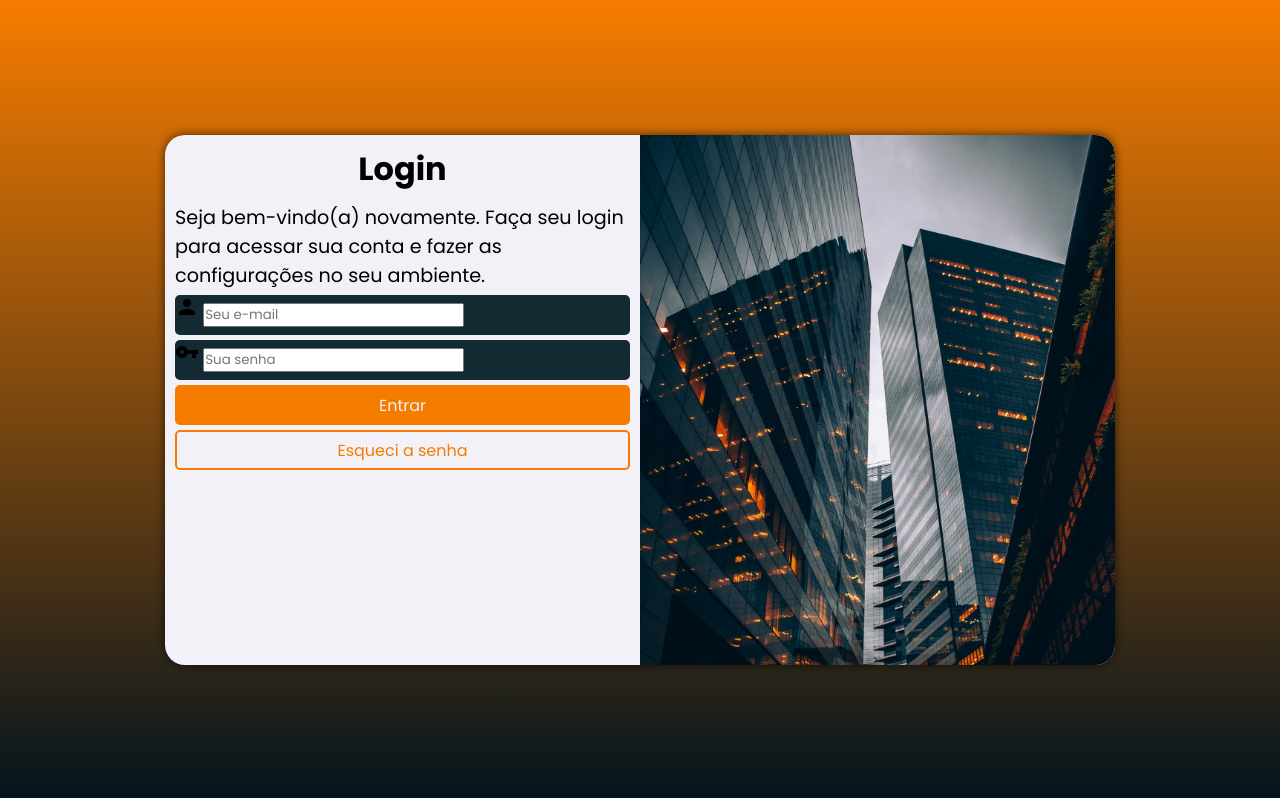
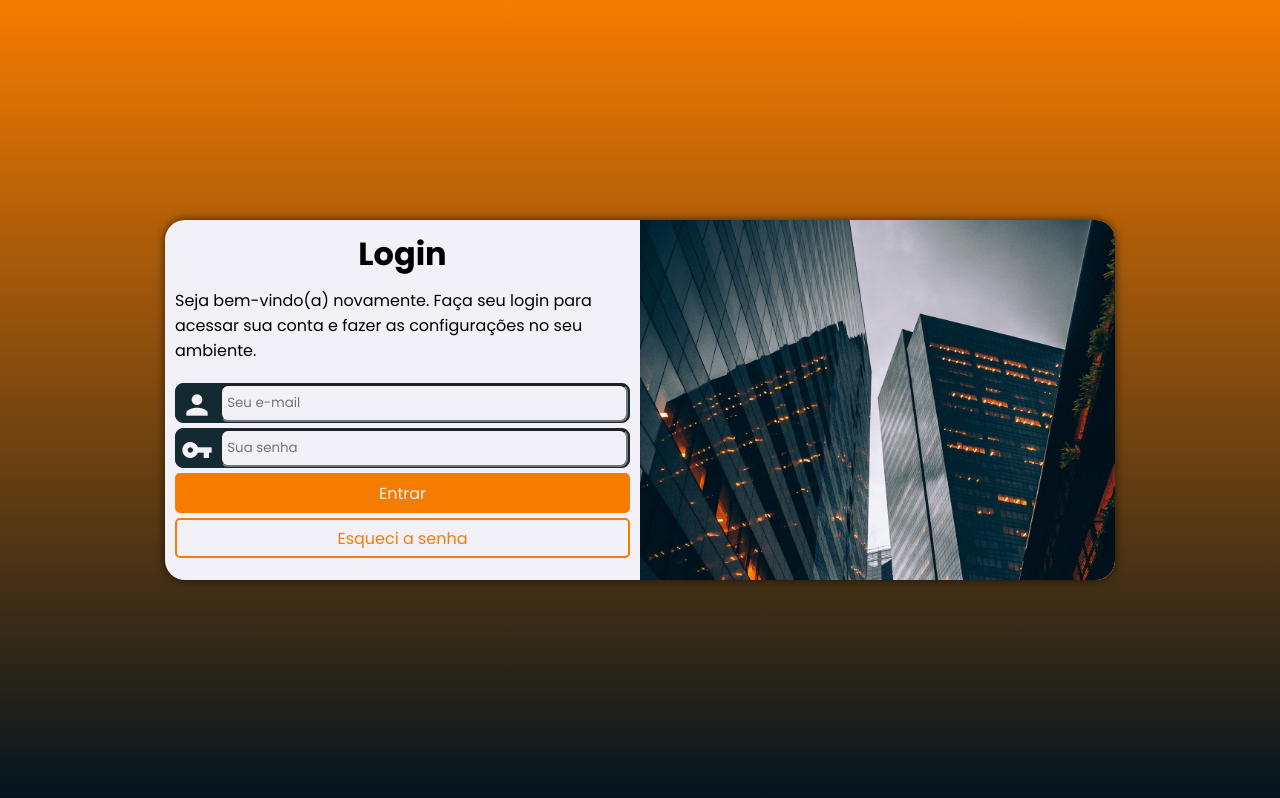
Before and after one commit to alceuguilhen/Projeto-login, a plain HTML site: page index.html in a window 1280 px wide. Drawn offline with Linux system fonts and the light colour scheme.

Commit message:
Atualizei projeto

```diff
--- a/estilos/media-query.css
+++ b/estilos/media-query.css
@@ -7,6 +7,7 @@
 
     section#login {
         width: 80vw;
+        height: 310px;
     }
 
     section#login > div#imagem {
@@ -19,6 +20,10 @@
         float: right;
         width: 70%;
     }
+
+    div#formulario > p {
+        margin-bottom: 15px;
+    }
 }
 
 @media screen and (min-width: 992px) {
@@ -28,6 +33,7 @@
 
     section#login {
         width: 950px;
+        height: 360px;
     }
 
     section#login > div#imagem {
@@ -46,6 +52,7 @@
     }
 
     div#formulario > p {
-        font-size: 1.2em;
+        font-size: 1em;
+        margin-bottom: 20px;
     }
 }
--- a/estilos/style.css
+++ b/estilos/style.css
@@ -46,7 +46,7 @@ section#login {
 
     background-color: var(--cor3);
     width: 250px;
-    height: 530px;
+    height: 540px;
     border-radius: 20px;
     box-shadow: 0px 0px 10px rgba(0, 0, 0, 0.650);
 
@@ -75,6 +75,7 @@ div#formulario > h1 {
 
 div#formulario > p {
     font-size: 0.8em;
+    margin-bottom: 15px;
 }
 
 form > div.campo {
@@ -82,12 +83,29 @@ form > div.campo {
     width: 100%;
     display: block;
     height: 40px;
-    border-radius: 5px;
+    border: 1px solid var(--cor4);
+    border-radius: 8px;
     margin: 5px 0px;
 }
 
 div.campo > label {
     display: none;
+}
+
+div.campo > span {
+    color: var(--cor3);
+    font-size: 2em;
+    width: 40px;
+    padding: 5px;
+}
+
+div.campo > input {
+    background-color: var(--cor3);
+    width: calc(100% - 45px);
+    height: 100%;
+    border-radius: 8px;
+    padding: 5px;
+    transform: translateY(-14px);
 }
 
 form > input[type=submit] {
```
